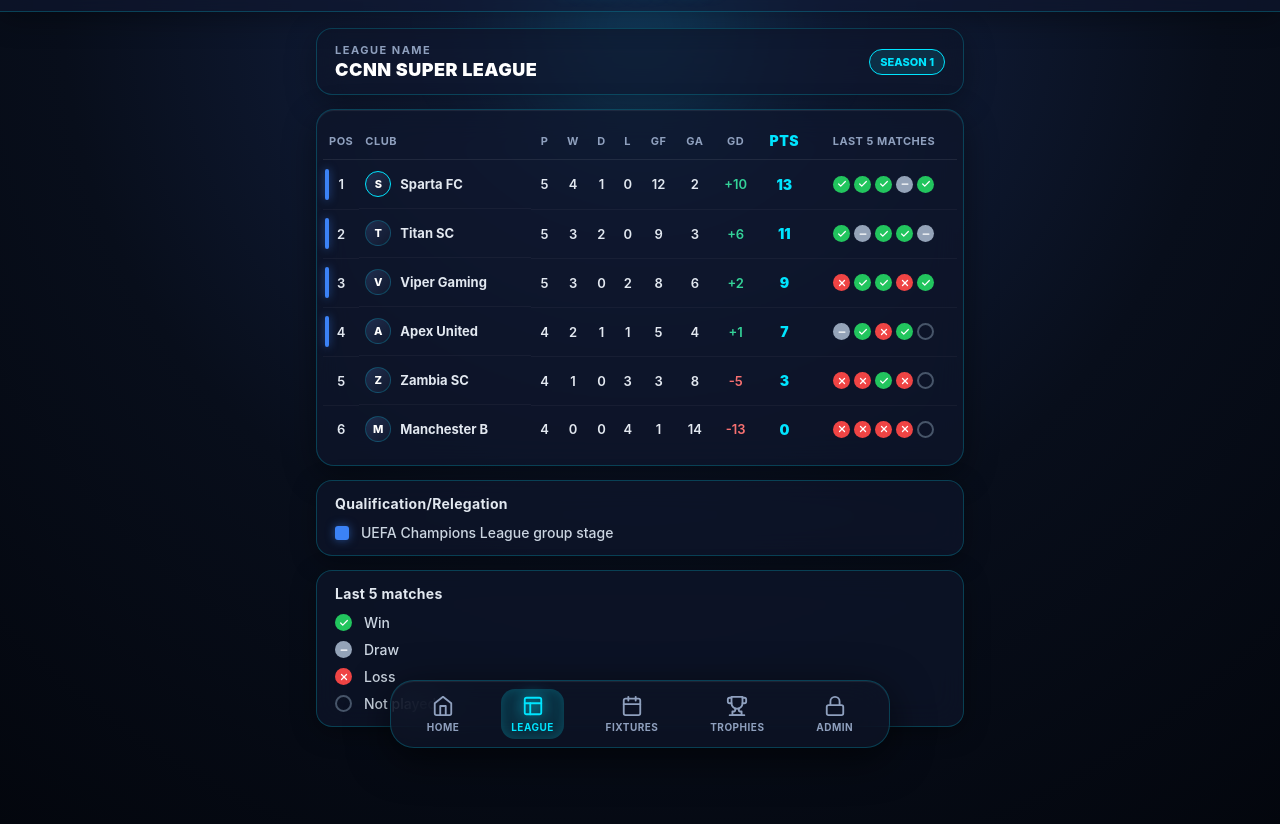
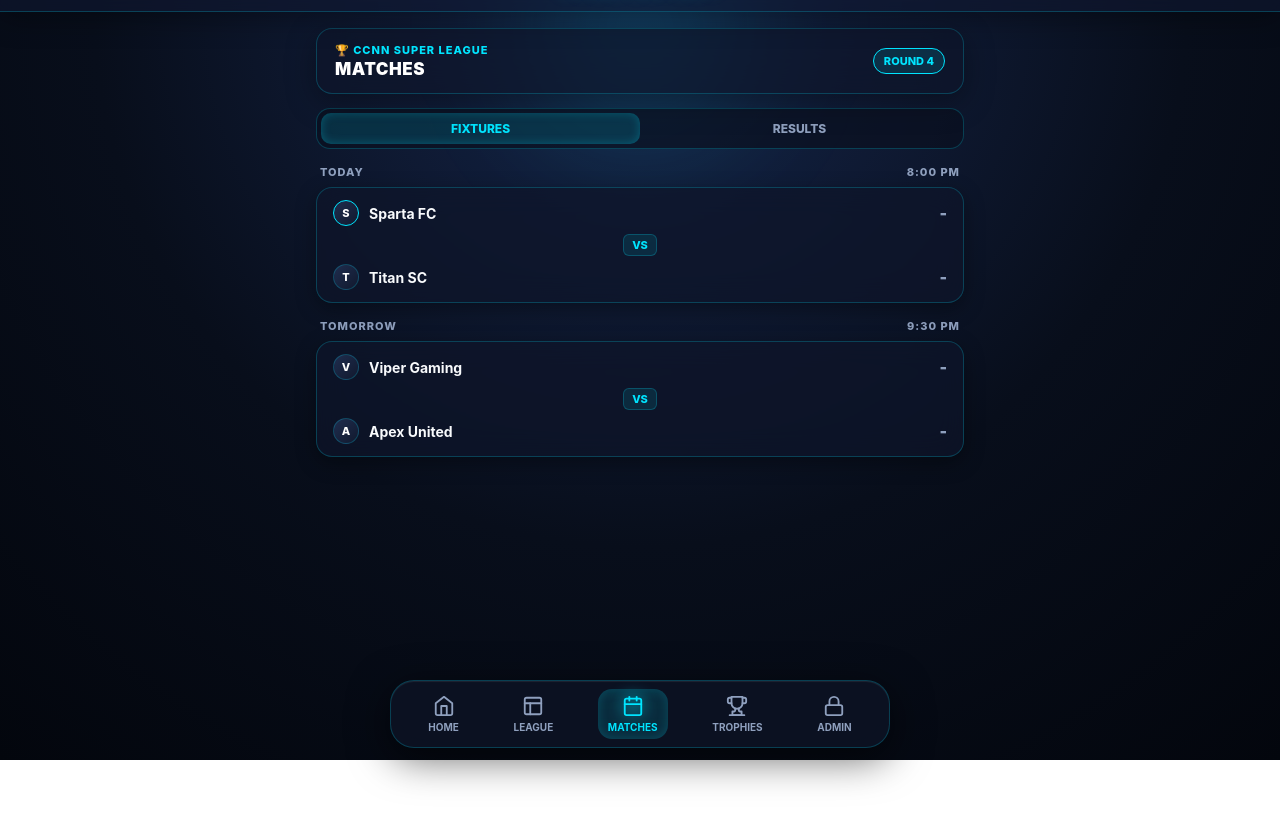
Before and after one commit to siuuux6221-maker/my-website, a plain HTML site: page index.html in a window 1280 px wide. Shown: the part 40-864 px from the top of the page. After the commit the page ends 800 px from the top, so only its background shows below. Drawn offline with Linux system fonts and the light colour scheme.

Commit message:
Refactor index.html for improved layout and styles
Updated styles for league banner, title labels, and match toggle bar. Improved layout and added functionality for matches tab.

```diff
--- a/index.html
+++ b/index.html
@@ -93,7 +93,7 @@
     .view-card { display: none; }
     .view-card.active { display: block; }
 
-    /* League Header Banner */
+    /* League Header Banner with Top-Left Tag */
     .league-banner {
       background: var(--glass-card);
       backdrop-filter: blur(16px);
@@ -110,14 +110,17 @@
 
     .league-title-label {
       font-size: 11px;
-      color: var(--muted);
+      color: var(--accent);
       text-transform: uppercase;
-      letter-spacing: 1.5px;
-      font-weight: 700;
+      letter-spacing: 1px;
+      font-weight: 800;
+      display: flex;
+      align-items: center;
+      gap: 5px;
     }
 
     .league-title-name {
-      font-size: 18px;
+      font-size: 17px;
       font-weight: 900;
       color: #fff;
       letter-spacing: 0.5px;
@@ -136,7 +139,7 @@
       text-transform: uppercase;
     }
 
-    /* Glass Table Container */
+    /* Table Container */
     .table-card {
       background: var(--glass-card);
       backdrop-filter: blur(16px);
@@ -181,11 +184,7 @@
 
     tr:last-child td { border-bottom: none; }
 
-    /* Blue Accent Strip for UCL Qualification */
-    tr.ucl-qualify td:first-child {
-      position: relative;
-    }
-
+    tr.ucl-qualify td:first-child { position: relative; }
     tr.ucl-qualify td:first-child::before {
       content: "";
       position: absolute;
@@ -229,7 +228,6 @@
     .gd-positive { color: #34d399; }
     .gd-negative { color: #f87171; }
 
-    /* SVG Match Status Badges */
     .match-strip {
       display: inline-flex;
       align-items: center;
@@ -249,10 +247,7 @@
     .badge-win { background: var(--win); color: #fff; }
     .badge-draw { background: var(--draw); color: #fff; }
     .badge-loss { background: var(--loss); color: #fff; }
-    .badge-unplayed {
-      background: transparent;
-      border: 2px solid #475569;
-    }
+    .badge-unplayed { background: transparent; border: 2px solid #475569; }
 
     .status-badge svg {
       width: 10px;
@@ -264,7 +259,6 @@
       fill: none;
     }
 
-    /* Qualification & Relegation Section */
     .legend-card {
       margin-top: 14px;
       padding: 14px 18px;
@@ -281,7 +275,6 @@
       font-weight: 700;
       color: #e2e8f0;
       margin-bottom: 12px;
-      letter-spacing: 0.3px;
     }
 
     .legend-row {
@@ -294,10 +287,7 @@
       margin-bottom: 10px;
     }
 
-    .legend-row:last-child {
-      margin-bottom: 0;
-    }
-
+    .legend-row:last-child { margin-bottom: 0; }
     .ucl-square {
       width: 14px;
       height: 14px;
@@ -307,7 +297,99 @@
       flex-shrink: 0;
     }
 
-    /* Bottom Glass Tab Bar */
+    /* MATCHES TAB STYLES */
+    .match-toggle-bar {
+      display: flex;
+      background: rgba(10, 16, 32, 0.7);
+      border: 1px solid var(--glass-border);
+      border-radius: 14px;
+      padding: 4px;
+      margin-bottom: 16px;
+    }
+
+    .match-toggle-btn {
+      flex: 1;
+      background: transparent;
+      border: none;
+      color: var(--muted);
+      font-size: 12px;
+      font-weight: 800;
+      padding: 8px;
+      border-radius: 10px;
+      cursor: pointer;
+      text-transform: uppercase;
+      transition: all 0.25s ease;
+    }
+
+    .match-toggle-btn.active {
+      background: rgba(0, 229, 255, 0.15);
+      color: var(--accent);
+      box-shadow: inset 0 0 10px rgba(0, 229, 255, 0.25);
+    }
+
+    .match-date-header {
+      font-size: 11px;
+      font-weight: 800;
+      text-transform: uppercase;
+      color: var(--muted);
+      letter-spacing: 1px;
+      margin: 16px 4px 8px 4px;
+      display: flex;
+      justify-content: space-between;
+    }
+
+    .match-glass-card {
+      background: var(--glass-card);
+      backdrop-filter: blur(14px);
+      -webkit-backdrop-filter: blur(14px);
+      border: 1px solid var(--glass-border);
+      border-radius: 16px;
+      padding: 12px 16px;
+      margin-bottom: 10px;
+      box-shadow: 0 6px 20px rgba(0, 0, 0, 0.35);
+      display: flex;
+      flex-direction: column;
+      gap: 8px;
+    }
+
+    .team-row {
+      display: flex;
+      align-items: center;
+      justify-content: space-between;
+      font-size: 14px;
+      font-weight: 700;
+    }
+
+    .team-info {
+      display: flex;
+      align-items: center;
+      gap: 10px;
+    }
+
+    .score-box {
+      font-size: 16px;
+      font-weight: 900;
+      color: var(--text);
+      min-width: 24px;
+      text-align: right;
+    }
+
+    .score-box.winner {
+      color: var(--accent);
+    }
+
+    .vs-pill {
+      background: rgba(0, 229, 255, 0.1);
+      border: 1px solid var(--glass-border);
+      color: var(--accent);
+      font-size: 11px;
+      font-weight: 800;
+      padding: 3px 8px;
+      border-radius: 6px;
+      align-self: center;
+    }
+
+    /* Bottom Nav */
     .bottom-nav {
       position: fixed;
       bottom: 12px;
@@ -341,7 +423,6 @@
       font-size: 10px;
       font-weight: 700;
       text-transform: uppercase;
-      letter-spacing: 0.5px;
       padding: 6px 10px;
       border-radius: 14px;
       transition: all 0.25s ease;
@@ -368,35 +449,35 @@
 </head>
 <body>
 
-  <!-- Top Website Title -->
+  <!-- Top Header -->
   <header>
     <div class="website-name">CCNN Esport</div>
   </header>
 
-  <!-- Main Views Container -->
+  <!-- Content Container -->
   <main class="content-area">
 
     <!-- HOME TAB -->
     <div id="page-home" class="view-card">
       <div class="league-banner">
         <div>
-          <div class="league-title-label">Welcome</div>
+          <div class="league-title-label">🏆 CCNN SUPER LEAGUE</div>
           <div class="league-title-name">Home Dashboard</div>
         </div>
       </div>
       <p style="text-align: center; color: var(--muted); font-size: 13px; margin-top: 20px;">
-        Tap <strong>League</strong> on the bottom menu to view the full point table!
+        Use the bottom menu to browse <strong>League</strong> or <strong>Matches</strong>!
       </p>
     </div>
 
     <!-- LEAGUE TAB -->
-    <div id="page-league" class="view-card active">
+    <div id="page-league" class="view-card">
 
-      <!-- Top League Name Banner -->
+      <!-- Top Left League Identifier Banner -->
       <div class="league-banner">
         <div>
-          <div class="league-title-label">League Name</div>
-          <div class="league-title-name">CCNN Super League</div>
+          <div class="league-title-label">🏆 CCNN SUPER LEAGUE</div>
+          <div class="league-title-name">Standings Table</div>
         </div>
         <div class="season-tag">Season 1</div>
       </div>
@@ -420,16 +501,11 @@
             </tr>
           </thead>
           <tbody>
-            <!-- 1st Sparta FC -->
             <tr class="ucl-qualify">
               <td>1</td>
-              <td class="team-col">
-                <span class="team-badge" style="border-color: #00e5ff;">S</span>
-                <span>Sparta FC</span>
-              </td>
+              <td class="team-col"><span class="team-badge" style="border-color: #00e5ff;">S</span><span>Sparta FC</span></td>
               <td>5</td><td>4</td><td>1</td><td>0</td><td>12</td><td>2</td>
-              <td class="gd-positive">+10</td>
-              <td class="pts-col">13</td>
+              <td class="gd-positive">+10</td><td class="pts-col">13</td>
               <td>
                 <div class="match-strip">
                   <span class="status-badge badge-win"><svg viewBox="0 0 24 24"><polyline points="20 6 9 17 4 12"></polyline></svg></span>
@@ -440,17 +516,11 @@
                 </div>
               </td>
             </tr>
-
-            <!-- 2nd Titan SC -->
             <tr class="ucl-qualify">
               <td>2</td>
-              <td class="team-col">
-                <span class="team-badge">T</span>
-                <span>Titan SC</span>
-              </td>
+              <td class="team-col"><span class="team-badge">T</span><span>Titan SC</span></td>
               <td>5</td><td>3</td><td>2</td><td>0</td><td>9</td><td>3</td>
-              <td class="gd-positive">+6</td>
-              <td class="pts-col">11</td>
+              <td class="gd-positive">+6</td><td class="pts-col">11</td>
               <td>
                 <div class="match-strip">
                   <span class="status-badge badge-win"><svg viewBox="0 0 24 24"><polyline points="20 6 9 17 4 12"></polyline></svg></span>
@@ -461,17 +531,11 @@
                 </div>
               </td>
             </tr>
-
-            <!-- 3rd Viper Gaming -->
             <tr class="ucl-qualify">
               <td>3</td>
-              <td class="team-col">
-                <span class="team-badge">V</span>
-                <span>Viper Gaming</span>
-              </td>
+              <td class="team-col"><span class="team-badge">V</span><span>Viper Gaming</span></td>
               <td>5</td><td>3</td><td>0</td><td>2</td><td>8</td><td>6</td>
-              <td class="gd-positive">+2</td>
-              <td class="pts-col">9</td>
+              <td class="gd-positive">+2</td><td class="pts-col">9</td>
               <td>
                 <div class="match-strip">
                   <span class="status-badge badge-loss"><svg viewBox="0 0 24 24"><line x1="18" y1="6" x2="6" y2="18"></line><line x1="6" y1="6" x2="18" y2="18"></line></svg></span>
@@ -482,17 +546,11 @@
                 </div>
               </td>
             </tr>
-
-            <!-- 4th Apex United -->
             <tr class="ucl-qualify">
               <td>4</td>
-              <td class="team-col">
-                <span class="team-badge">A</span>
-                <span>Apex United</span>
-              </td>
+              <td class="team-col"><span class="team-badge">A</span><span>Apex United</span></td>
               <td>4</td><td>2</td><td>1</td><td>1</td><td>5</td><td>4</td>
-              <td class="gd-positive">+1</td>
-              <td class="pts-col">7</td>
+              <td class="gd-positive">+1</td><td class="pts-col">7</td>
               <td>
                 <div class="match-strip">
                   <span class="status-badge badge-draw"><svg viewBox="0 0 24 24"><line x1="5" y1="12" x2="19" y2="12"></line></svg></span>
@@ -503,17 +561,11 @@
                 </div>
               </td>
             </tr>
-
-            <!-- 5th Zambia SC -->
             <tr>
               <td>5</td>
-              <td class="team-col">
-                <span class="team-badge">Z</span>
-                <span>Zambia SC</span>
-              </td>
+              <td class="team-col"><span class="team-badge">Z</span><span>Zambia SC</span></td>
               <td>4</td><td>1</td><td>0</td><td>3</td><td>3</td><td>8</td>
-              <td class="gd-negative">-5</td>
-              <td class="pts-col">3</td>
+              <td class="gd-negative">-5</td><td class="pts-col">3</td>
               <td>
                 <div class="match-strip">
                   <span class="status-badge badge-loss"><svg viewBox="0 0 24 24"><line x1="18" y1="6" x2="6" y2="18"></line><line x1="6" y1="6" x2="18" y2="18"></line></svg></span>
@@ -524,17 +576,11 @@
                 </div>
               </td>
             </tr>
-
-            <!-- 6th Manchester B -->
             <tr>
               <td>6</td>
-              <td class="team-col">
-                <span class="team-badge">M</span>
-                <span>Manchester B</span>
-              </td>
+              <td class="team-col"><span class="team-badge">M</span><span>Manchester B</span></td>
               <td>4</td><td>0</td><td>0</td><td>4</td><td>1</td><td>14</td>
-              <td class="gd-negative">-13</td>
-              <td class="pts-col">0</td>
+              <td class="gd-negative">-13</td><td class="pts-col">0</td>
               <td>
                 <div class="match-strip">
                   <span class="status-badge badge-loss"><svg viewBox="0 0 24 24"><line x1="18" y1="6" x2="6" y2="18"></line><line x1="6" y1="6" x2="18" y2="18"></line></svg></span>
@@ -549,7 +595,7 @@
         </table>
       </div>
 
-      <!-- 1. Qualification/Relegation Legend -->
+      <!-- Qualification Card -->
       <div class="legend-card">
         <div class="legend-heading">Qualification/Relegation</div>
         <div class="legend-row">
@@ -558,31 +604,21 @@
         </div>
       </div>
 
-      <!-- 2. Last 5 Matches Legend -->
+      <!-- Last 5 Matches Card -->
       <div class="legend-card">
         <div class="legend-heading">Last 5 matches</div>
-
         <div class="legend-row">
-          <span class="status-badge badge-win">
-            <svg viewBox="0 0 24 24"><polyline points="20 6 9 17 4 12"></polyline></svg>
-          </span>
+          <span class="status-badge badge-win"><svg viewBox="0 0 24 24"><polyline points="20 6 9 17 4 12"></polyline></svg></span>
           <span>Win</span>
         </div>
-
         <div class="legend-row">
-          <span class="status-badge badge-draw">
-            <svg viewBox="0 0 24 24"><line x1="5" y1="12" x2="19" y2="12"></line></svg>
-          </span>
+          <span class="status-badge badge-draw"><svg viewBox="0 0 24 24"><line x1="5" y1="12" x2="19" y2="12"></line></svg></span>
           <span>Draw</span>
         </div>
-
         <div class="legend-row">
-          <span class="status-badge badge-loss">
-            <svg viewBox="0 0 24 24"><line x1="18" y1="6" x2="6" y2="18"></line><line x1="6" y1="6" x2="18" y2="18"></line></svg>
-          </span>
+          <span class="status-badge badge-loss"><svg viewBox="0 0 24 24"><line x1="18" y1="6" x2="6" y2="18"></line><line x1="6" y1="6" x2="18" y2="18"></line></svg></span>
           <span>Loss</span>
         </div>
-
         <div class="legend-row">
           <span class="status-badge badge-unplayed"></span>
           <span>Not played</span>
@@ -591,20 +627,117 @@
 
     </div>
 
-    <!-- PLACEHOLDERS FOR REMAINING TABS -->
-    <div id="page-fixtures" class="view-card">
-      <div class="league-banner"><div class="league-title-name">Fixtures</div></div>
-      <p style="color:var(--muted); text-align:center;">Fixtures tab up next.</p>
+    <!-- MATCHES TAB (Active by default for preview) -->
+    <div id="page-fixtures" class="view-card active">
+
+      <!-- Top Left League Identifier Banner -->
+      <div class="league-banner">
+        <div>
+          <div class="league-title-label">🏆 CCNN SUPER LEAGUE</div>
+          <div class="league-title-name">Matches</div>
+        </div>
+        <div class="season-tag">Round 4</div>
+      </div>
+
+      <!-- Toggle Bar -->
+      <div class="match-toggle-bar">
+        <button class="match-toggle-btn active" onclick="toggleMatches('fixtures', this)">Fixtures</button>
+        <button class="match-toggle-btn" onclick="toggleMatches('results', this)">Results</button>
+      </div>
+
+      <!-- Upcoming Fixtures List -->
+      <div id="sub-fixtures">
+        <div class="match-date-header">
+          <span>Today</span>
+          <span>8:00 PM</span>
+        </div>
+        <div class="match-glass-card">
+          <div class="team-row">
+            <div class="team-info">
+              <span class="team-badge" style="border-color:var(--accent);">S</span>
+              <span>Sparta FC</span>
+            </div>
+            <span class="score-box" style="color:var(--muted);">-</span>
+          </div>
+          <span class="vs-pill">VS</span>
+          <div class="team-row">
+            <div class="team-info">
+              <span class="team-badge">T</span>
+              <span>Titan SC</span>
+            </div>
+            <span class="score-box" style="color:var(--muted);">-</span>
+          </div>
+        </div>
+
+        <div class="match-date-header">
+          <span>Tomorrow</span>
+          <span>9:30 PM</span>
+        </div>
+        <div class="match-glass-card">
+          <div class="team-row">
+            <div class="team-info">
+              <span class="team-badge">V</span>
+              <span>Viper Gaming</span>
+            </div>
+            <span class="score-box" style="color:var(--muted);">-</span>
+          </div>
+          <span class="vs-pill">VS</span>
+          <div class="team-row">
+            <div class="team-info">
+              <span class="team-badge">A</span>
+              <span>Apex United</span>
+            </div>
+            <span class="score-box" style="color:var(--muted);">-</span>
+          </div>
+        </div>
+      </div>
+
+      <!-- Recent Results List -->
+      <div id="sub-results" style="display:none;">
+        <div class="match-date-header">
+          <span>Yesterday</span>
+          <span style="color:var(--win);">Full Time</span>
+        </div>
+        <div class="match-glass-card">
+          <div class="team-row">
+            <div class="team-info">
+              <span class="team-badge">Z</span>
+              <span>Zambia SC</span>
+            </div>
+            <span class="score-box winner">3</span>
+          </div>
+          <div class="team-row">
+            <div class="team-info">
+              <span class="team-badge">M</span>
+              <span>Manchester B</span>
+            </div>
+            <span class="score-box">1</span>
+          </div>
+        </div>
+      </div>
+
     </div>
 
+    <!-- TROPHIES TAB -->
     <div id="page-trophies" class="view-card">
-      <div class="league-banner"><div class="league-title-name">Trophies & Legacy</div></div>
-      <p style="color:var(--muted); text-align:center;">Trophy cabinets will appear here.</p>
+      <div class="league-banner">
+        <div>
+          <div class="league-title-label">🏆 CCNN SUPER LEAGUE</div>
+          <div class="league-title-name">Trophy Room</div>
+        </div>
+      </div>
+      <p style="color:var(--muted); text-align:center; margin-top:20px;">Trophy cabinets up next.</p>
     </div>
 
+    <!-- ADMIN TAB -->
     <div id="page-admin" class="view-card">
-      <div class="league-banner"><div class="league-title-name">Admin Controls</div></div>
-      <p style="color:var(--muted); text-align:center;">Admin tools will appear here.</p>
+      <div class="league-banner">
+        <div>
+          <div class="league-title-label">🔒 CCNN CONTROL</div>
+          <div class="league-title-name">Admin Center</div>
+        </div>
+      </div>
+      <p style="color:var(--muted); text-align:center; margin-top:20px;">Admin tools ready for setup.</p>
     </div>
 
   </main>
@@ -619,7 +752,7 @@
       <span>Home</span>
     </button>
 
-    <button class="nav-item active" onclick="switchTab('league')">
+    <button class="nav-item" onclick="switchTab('league')">
       <svg fill="none" viewBox="0 0 24 24" stroke-width="2" stroke-linecap="round" stroke-linejoin="round">
         <rect x="3" y="3" width="18" height="18" rx="2" ry="2"></rect>
         <line x1="3" y1="9" x2="21" y2="9"></line>
@@ -628,14 +761,14 @@
       <span>League</span>
     </button>
 
-    <button class="nav-item" onclick="switchTab('fixtures')">
+    <button class="nav-item active" onclick="switchTab('fixtures')">
       <svg fill="none" viewBox="0 0 24 24" stroke-width="2" stroke-linecap="round" stroke-linejoin="round">
         <rect x="3" y="4" width="18" height="18" rx="2" ry="2"></rect>
         <line x1="16" y1="2" x2="16" y2="6"></line>
         <line x1="8" y1="2" x2="8" y2="6"></line>
         <line x1="3" y1="10" x2="21" y2="10"></line>
       </svg>
-      <span>Fixtures</span>
+      <span>Matches</span>
     </button>
 
     <button class="nav-item" onclick="switchTab('trophies')">
@@ -672,13 +805,28 @@
 
       const buttons = document.querySelectorAll('.nav-item');
       buttons.forEach(function(btn) {
-        if (btn.querySelector('span').textContent.toLowerCase() === tabKey.toLowerCase()) {
+        if (btn.querySelector('span').textContent.toLowerCase().includes(tabKey.toLowerCase())) {
           btn.classList.add('active');
         }
       });
 
       window.scrollTo({ top: 0, behavior: 'smooth' });
     }
+
+    function toggleMatches(subTab, btnEl) {
+      document.querySelectorAll('.match-toggle-btn').forEach(function(b) {
+        b.classList.remove('active');
+      });
+      btnEl.classList.add('active');
+
+      if (subTab === 'fixtures') {
+        document.getElementById('sub-fixtures').style.display = 'block';
+        document.getElementById('sub-results').style.display = 'none';
+      } else {
+        document.getElementById('sub-fixtures').style.display = 'none';
+        document.getElementById('sub-results').style.display = 'block';
+      }
+    }
   </script>
 </body>
 </html>
```
